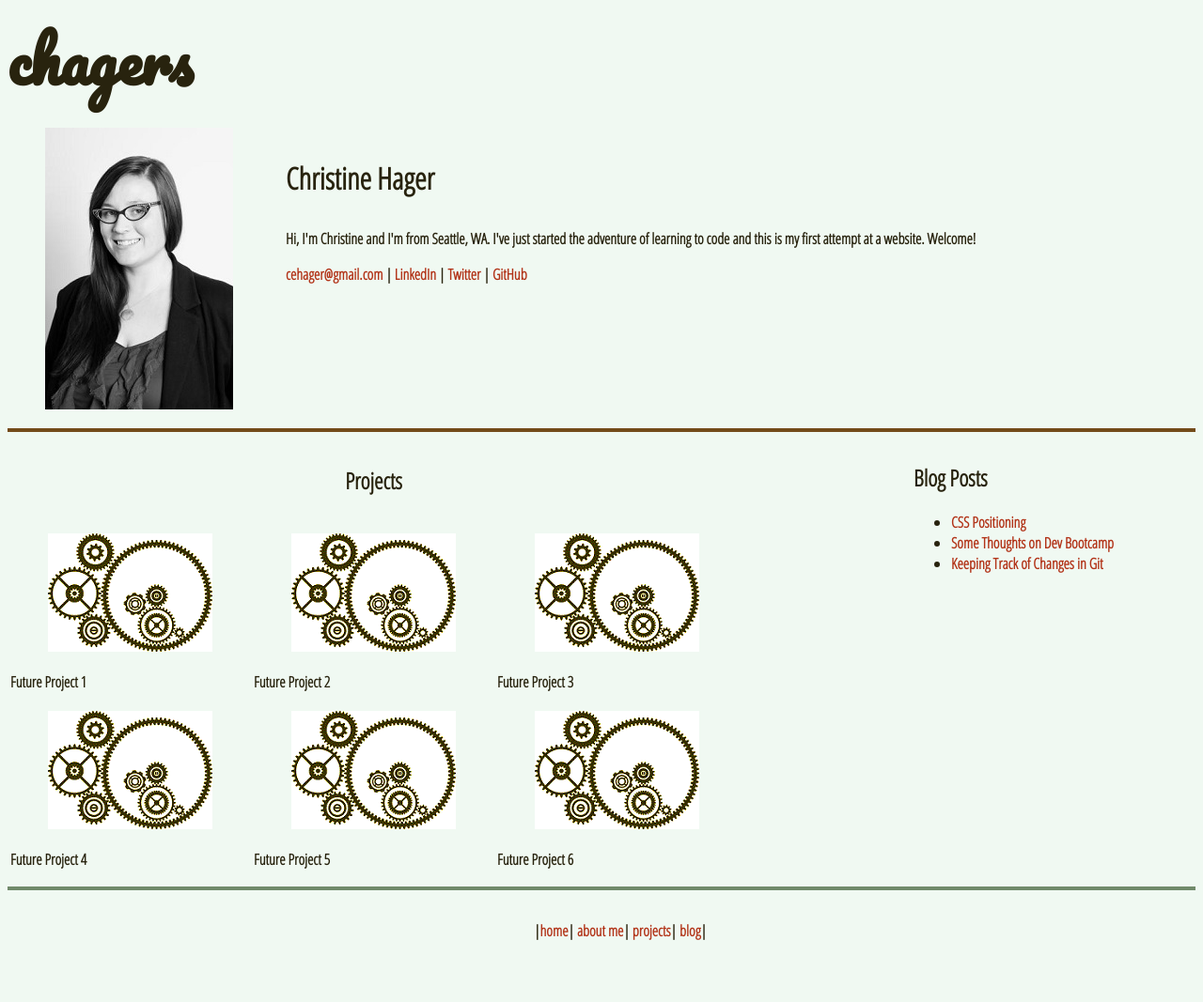
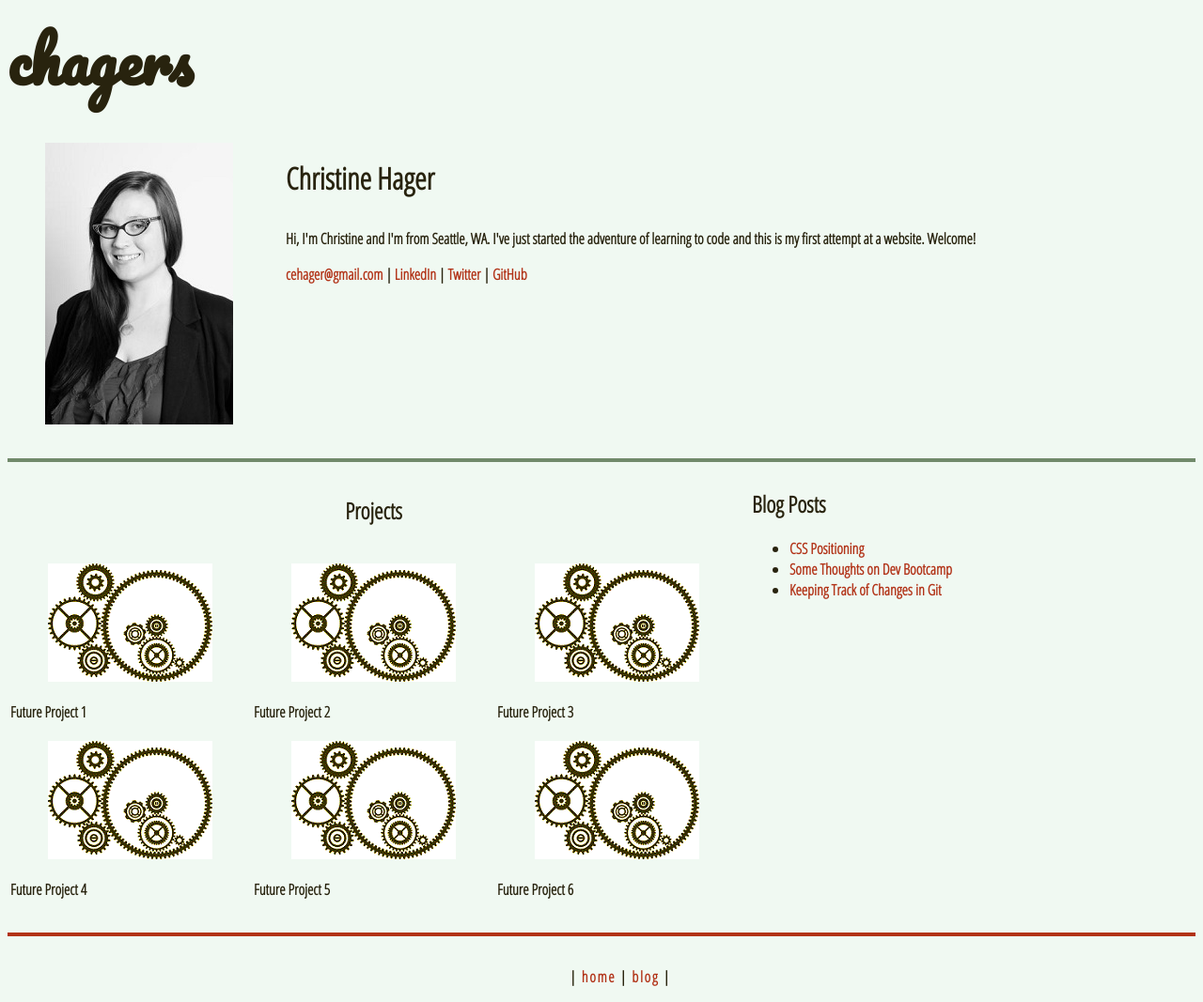
Before and after one commit to chagers/chagers.github.io, a plain HTML site: page index.html in a window 1280 px wide. Shown: the whole page at 94% size. Before the commit the page ends 1018 px from the top, so only its background shows below. Drawn offline with Linux system fonts and the light colour scheme.

Commit message:
Add updates to website html and css docs.

```diff
--- a/index.html
+++ b/index.html
@@ -25,23 +25,7 @@
 	        	</section>
 			</section> <!--close about section-->
 			<div id="line"></div>
-			<section class ="projblog">
-				<aside class="blog">
-					<header>
-						<h2>Blog Posts</h2>
-					</header>
-					<ul>
-						<li>
-							<a href="http://chagers.github.io/blog/t2-css-design.html">CSS Positioning</a>
-						</li>
-						<li>
-							<a href="http://chagers.github.io/blog/c1-chefs-kitchen.html">Some Thoughts on Dev Bootcamp</a>
-						</li>
-						<li>
-						<a href="http://chagers.github.io/blog/t1-git-blog.html">Keeping Track of Changes in Git</a>
-						</li>
-					</ul>
-				</aside> <!--close blog section-->
+			<section class="projblog">
 				<table class="projects">
 					<tr>
 						<th colspan="3">
@@ -101,15 +85,32 @@
 						</td>
 					</tr>
 				</table> <!--close project section-->
+				<aside class="blog">
+					<header>
+						<h2><a href="http://chagers.github.io/blog-index.html">Blog Posts</a></h2>
+					</header>
+					<ul>
+						<li>
+							<a href="http://chagers.github.io/blog/t2-css-design.html">CSS Positioning</a>
+						</li>
+						<li>
+							<a href="http://chagers.github.io/blog/c1-chefs-kitchen.html">Some Thoughts on Dev Bootcamp</a>
+						</li>
+						<li>
+						<a href="http://chagers.github.io/blog/t1-git-blog.html">Keeping Track of Changes in Git</a>
+						</li>
+					</ul>
+				</aside> <!--close blog section-->
 			</section>
 		<div id="line2"></div>
 			<footer>
 				<nav> <!--update with correct links-->
 					<ul>
-						<li>|<a href="http://chagers.github.io">home</a>|</li>
-						<li><a href="http://chagers.github.io">about me</a>|</li>
-						<li><a href="http://chagers.github.io">projects</a>|</li>
-						<li><a href="http://chagers.github.io">blog</a>|</li>
+						<li>|</li>
+						<li><a href="http://chagers.github.io">home</a></li>
+						<li>|</li>
+						<li><a href="http://chagers.github.io">blog</a></li>
+						<li>|</li>
 					</ul>
 				</nav>
 			</footer>
--- a/stylesheets/blog-index.css
+++ b/stylesheets/blog-index.css
@@ -51,6 +51,14 @@ table {
 }
 table th {
 	text-align: center;
+	color: #B23318;
+}
+td#tech-head {
+	font-size: 125%;
+	font-style: oblique;
+}td#cultural-head {
+	font-size: 125%;
+	font-style: oblique;
 }
 
 
@@ -62,11 +70,13 @@ nav ul li {
 nav {
 	text-align: center;
 	padding-top: .25em;
+	letter-spacing: .1em;
+	margin-bottom: 0px;
 }
 #line2 {
 	width: 100%;
   	height: 4px;
-  	background: #718A6B;
+  	background: #B23318;
   	clear: both;
   	margin-top: 15px;
   	margin-bottom: 12px;
--- a/stylesheets/default.css
+++ b/stylesheets/default.css
@@ -7,11 +7,11 @@ a:link {
 	text-decoration: none;
 	color: #B23318;
 }
+a:visited {
+	color: #718A6B;
+}
 a:hover {
 	font-style: italic;
-}
-a:visited {
-	color: #718A6B;
 }
 body {
 	font-family: 'Open Sans Condensed', sans-serif;
@@ -41,38 +41,48 @@ h2 {
 .anchor a:hover {
     font-style: italic;
 }
-.about {
-    display: inline;
-}
-.about figure {
-	display: inline;
+.about figure, .blurb {
+    display: inline-block;
 }
 
 .about .blurb {
-	display: inline;
 	margin-left: 1em;
 	margin-right: 10%;
 	float: right;
 	position: absolute;
 }
+.blurb header p {
+	min-width: 300px;
+}
 
 #line {
 	width: 100%;
   	height: 4px;
-  	background: #734B1A;
+  	background: #718A6B;
   	clear: both;
   	margin-top: 15px;
   	margin-bottom: 12px;
 }
 
+
+table.projects {
+	width: 700px;
+	top: 500px;
+	margin-bottom: 2em;
+}
 aside {
-	float: right;
-	width: 300px;
+	position: absolute;
+	top: 500px;
+	left: 800px;
+	width: 250px;
+}
+.blog h2 a:link{
+	color: #28230E;
+}
+.blog h2 a:visited{
+	color: #28230E;
 }
 
-section .projects {
-	width: 500px;
-}
 
 
 					/*Footer*/
@@ -83,11 +93,12 @@ nav ul li {
 nav {
 	text-align: center;
 	padding-top: .25em;
+	letter-spacing: .1em;
 }
 #line2 {
 	width: 100%;
   	height: 4px;
-  	background: #718A6B;
+  	background: #B23318;
   	clear: both;
   	margin-top: 15px;
   	margin-bottom: 12px;
```
Also changed, not shown: blog-index.html (+9 -8 lines). Lines whose indentation alone changed are shown as unchanged.
